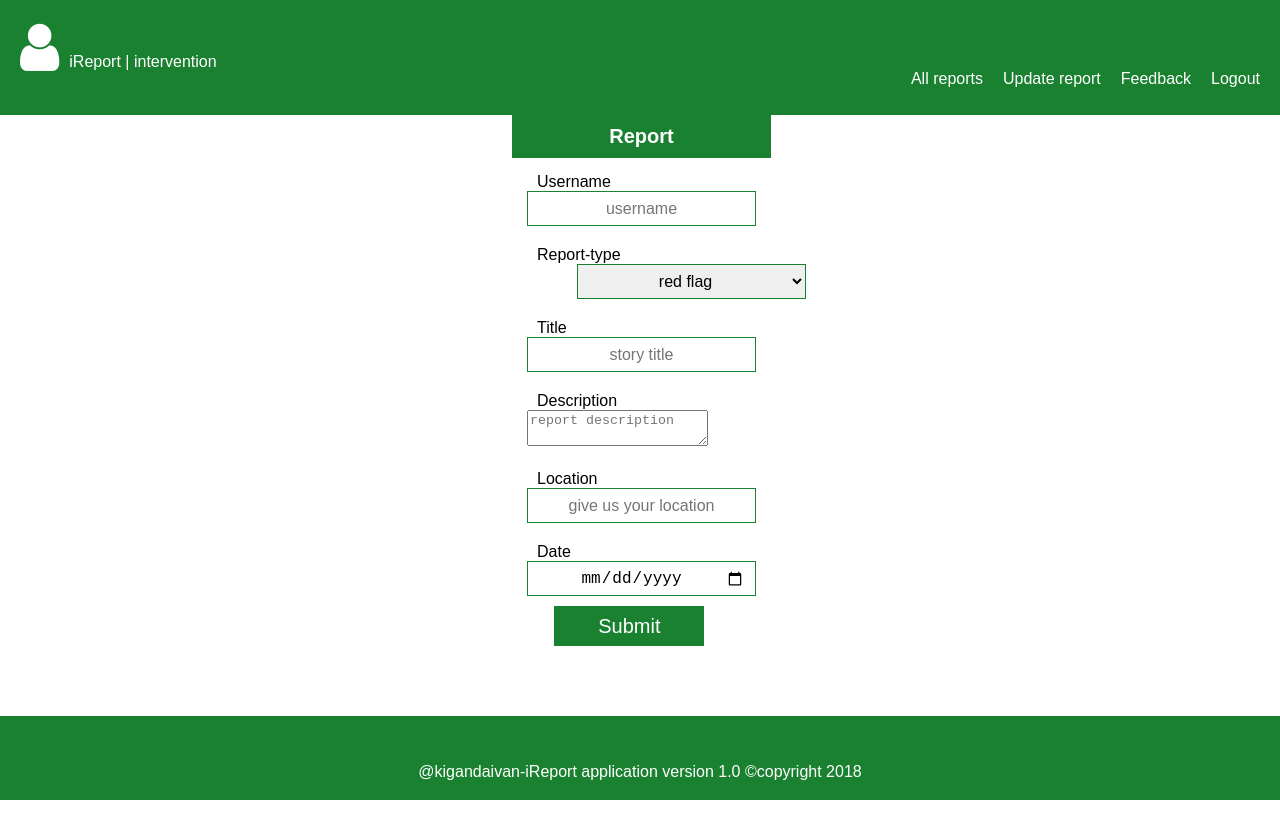
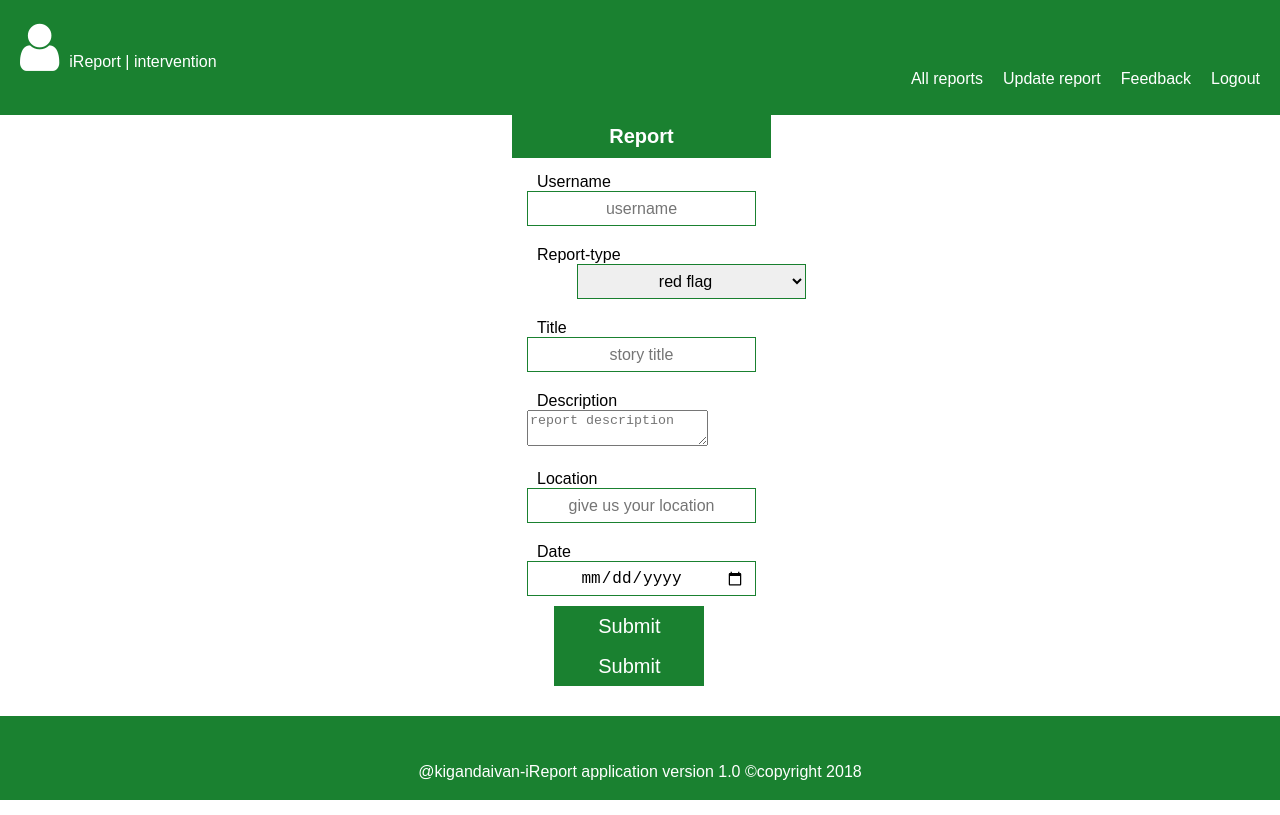
Before and after one commit to zydplatform/iReport, a plain HTML site: page UI/templates/create_report.html in a window 1280 px wide. Drawn offline with Linux system fonts and the light colour scheme.

Commit message:
Readme file

```diff
--- a/UI/templates/create_report.html
+++ b/UI/templates/create_report.html
@@ -56,6 +56,9 @@
                     <div>
                         <input type="submit" value="Submit" id="submit">
                     </div>
+                    <div>
+                        <input type="submit" value="Submit" id="submit">
+                    </div>
                 </div>
             </form>
         </div>
```
Also changed, not shown: 1 other file.
